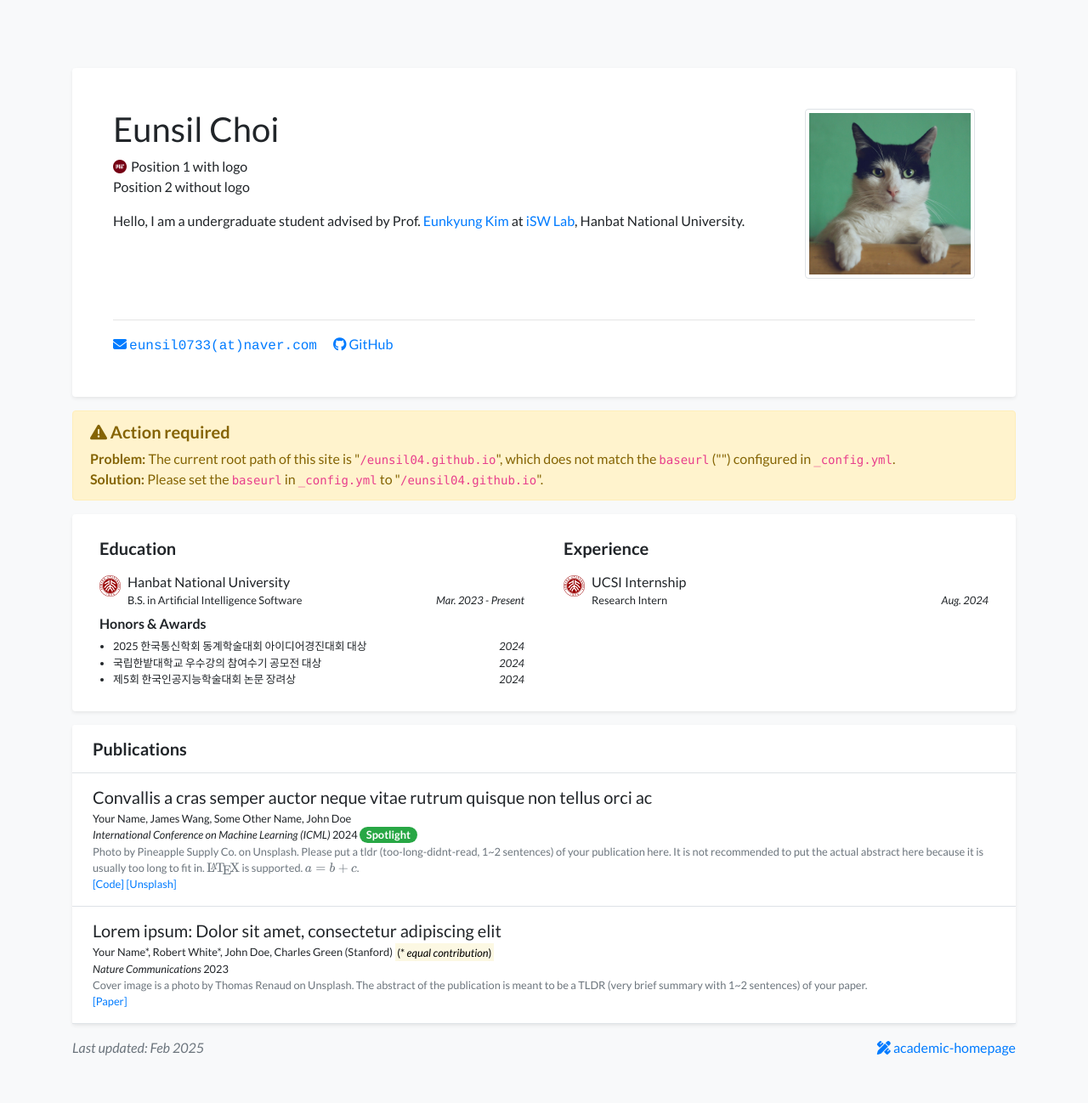
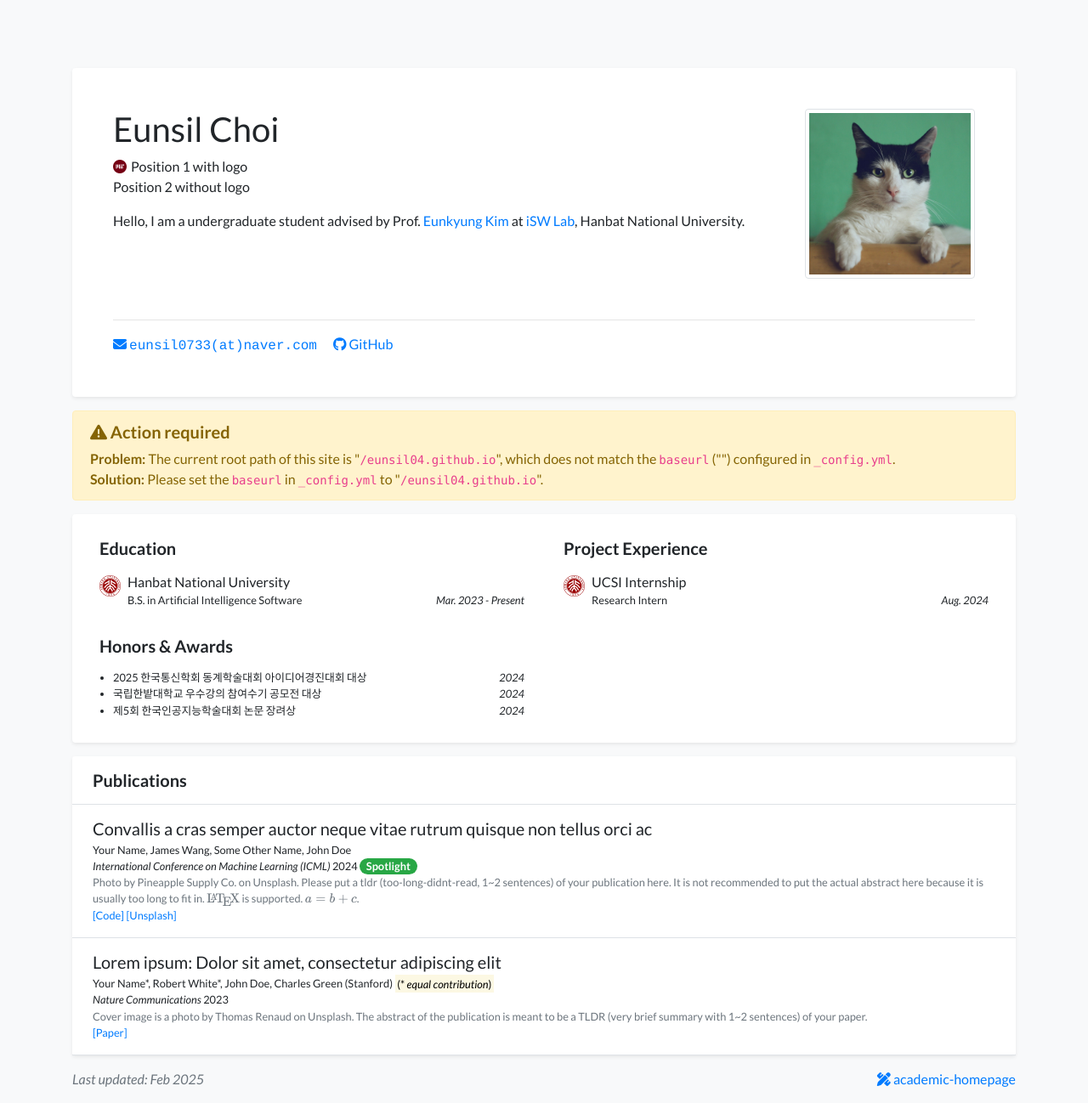
Before and after one commit to eunsil04/eunsil04.github.io, a Jekyll site: the page built from index.html, in a window 1280 px wide. Shown: the whole page at 85% size. Built offline with Jekyll 4.4.1, drawn with Linux system fonts in a browser that asks for light colours; nearby versions of some CDN libraries; a style sheet for code colours, icons or effects is not loaded; before the commit the page ends 1261 px from its top, so only the background shows below that.

Commit message:
Update experience_card.html

```diff
--- a/_includes/widgets/experience_card.html
+++ b/_includes/widgets/experience_card.html
@@ -4,7 +4,7 @@
             <div class="card-body p-4">
                 <div class="row" data-masonry='{"percentPosition": true }'>
                     {% if site.data.profile.education %}
-                    <div class="col-md-6">
+                    <div class="col-md-6 mb-4">
                         <div class="mx-2 my-1">
                             <h5>Education</h5>
                             <ul class="list-unstyled mb-1 mt-3">
@@ -27,9 +27,9 @@
                     {% endif %}
 
                     {% if site.data.profile.experience %}
-                    <div class="col-md-6">
+                    <div class="col-md-6 mb-4">
                         <div class="mx-2 my-1">
-                            <h5>Experience</h5>
+                            <h5>Project Experience</h5>
                             <ul class="list-unstyled mb-1 mt-3">
                                 {% for item in site.data.profile.experience %}
                                 <li class="media mb-1">
@@ -52,8 +52,8 @@
                     {% if site.data.profile.awards %}
                     <div class="col-md-6">
                         <div class="mx-2 my-1">
-                            <h6>Honors & Awards</h6>
-                            <ul class="list small pl-3 mb-1">
+                            <h5>Honors & Awards</h5>
+                            <ul class="list small pl-3 mb-1 mt-3">
                                 {% for item in site.data.profile.awards %}
                                 <li>
                                     <div class="d-flex">
```
